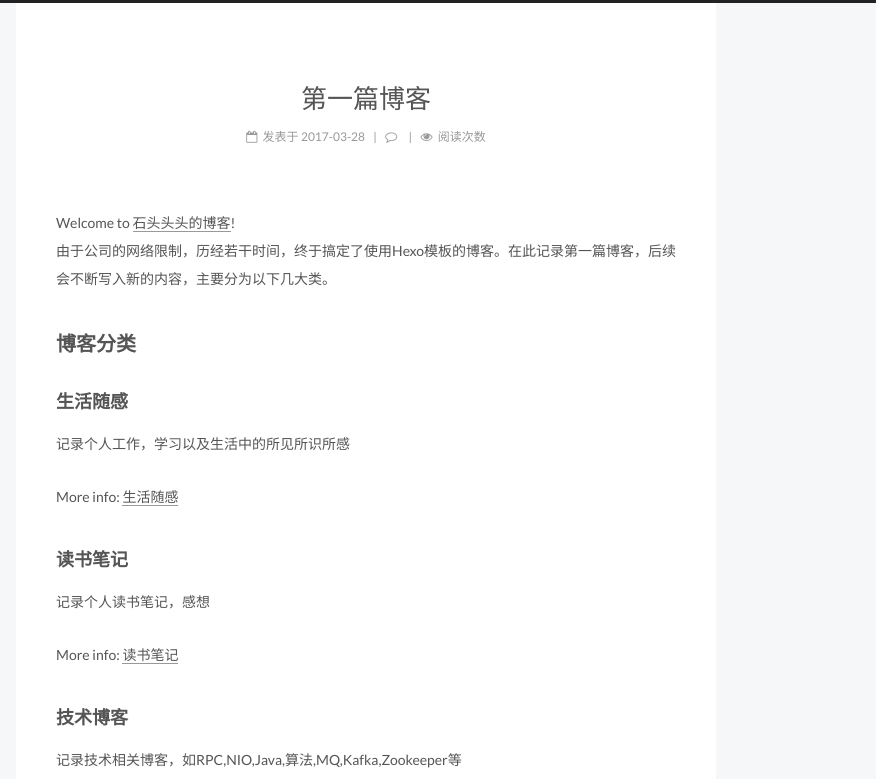
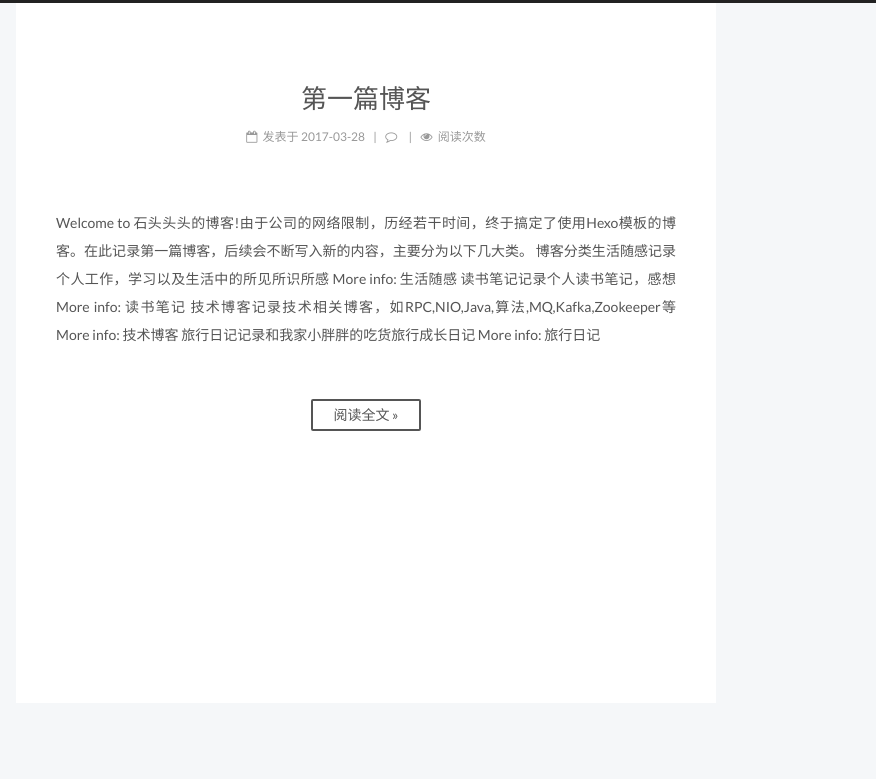
Before and after one commit to shiyueqi/shiyueqi.github.io, a plain HTML site: page index.html in a window 1280 px wide. Shown: the top 779 px of the page, 404-1280 px from the left. Drawn offline with Linux system fonts and the light colour scheme; a script that the page names is missing.

Commit message:
Site updated: 2017-04-07 19:05:16

```diff
--- a/css/main.css
+++ b/css/main.css
@@ -1685,7 +1685,7 @@ pre .javascript .function {
   width: 4px;
   height: 4px;
   border-radius: 50%;
-  background: #cf2edf;
+  background: #c330ff;
 }
 .links-of-blogroll {
   font-size: 13px;
--- a/index.html
+++ b/index.html
@@ -399,17 +399,24 @@
 
 
 
-            <p>Welcome to <a href="https://shiyueqi.github.io/">石头头头的博客</a>!<br>由于公司的网络限制，历经若干时间，终于搞定了使用Hexo模板的博客。在此记录第一篇博客，后续会不断写入新的内容，主要分为以下几大类。</p>
-<h2 id="u535A_u5BA2_u5206_u7C7B"><a href="#u535A_u5BA2_u5206_u7C7B" class="headerlink" title="博客分类"></a>博客分类</h2><h3 id="u751F_u6D3B_u968F_u611F"><a href="#u751F_u6D3B_u968F_u611F" class="headerlink" title="生活随感"></a>生活随感</h3><p>记录个人工作，学习以及生活中的所见所识所感</p>
-<p>More info: <a href="https://shiyueqi.github.io/">生活随感</a></p>
-<h3 id="u8BFB_u4E66_u7B14_u8BB0"><a href="#u8BFB_u4E66_u7B14_u8BB0" class="headerlink" title="读书笔记"></a>读书笔记</h3><p>记录个人读书笔记，感想</p>
-<p>More info: <a href="https://shiyueqi.github.io/">读书笔记</a></p>
-<h3 id="u6280_u672F_u535A_u5BA2"><a href="#u6280_u672F_u535A_u5BA2" class="headerlink" title="技术博客"></a>技术博客</h3><p>记录技术相关博客，如RPC,NIO,Java,算法,MQ,Kafka,Zookeeper等</p>
-<p>More info: <a href="https://shiyueqi.github.io/">技术博客</a></p>
-<h3 id="u65C5_u884C_u65E5_u8BB0"><a href="#u65C5_u884C_u65E5_u8BB0" class="headerlink" title="旅行日记"></a>旅行日记</h3><p>记录和我家小胖胖的吃货旅行成长日记</p>
-<p>More info: <a href="https://shiyueqi.github.io/">旅行日记</a></p>
+          Welcome to 石头头头的博客!由于公司的网络限制，历经若干时间，终于搞定了使用Hexo模板的博客。在此记录第一篇博客，后续会不断写入新的内容，主要分为以下几大类。
+博客分类生活随感记录个人工作，学习以及生活中的所见所识所感
+More info: 生活随感
+读书笔记记录个人读书笔记，感想
+More info: 读书笔记
+技术博客记录技术相关博客，如RPC,NIO,Java,算法,MQ,Kafka,Zookeeper等
+More info: 技术博客
+旅行日记记录和我家小胖胖的吃货旅行成长日记
+More info: 旅行日记
 
 
+          <!--noindex-->
+          <div class="post-button text-center">
+            <a class="btn" href="/2017/03/28/第一篇博客/#далее" rel="contents">
+              阅读全文 &raquo;
+            </a>
+          </div>
+          <!--/noindex-->
 
 
     </div>
```
